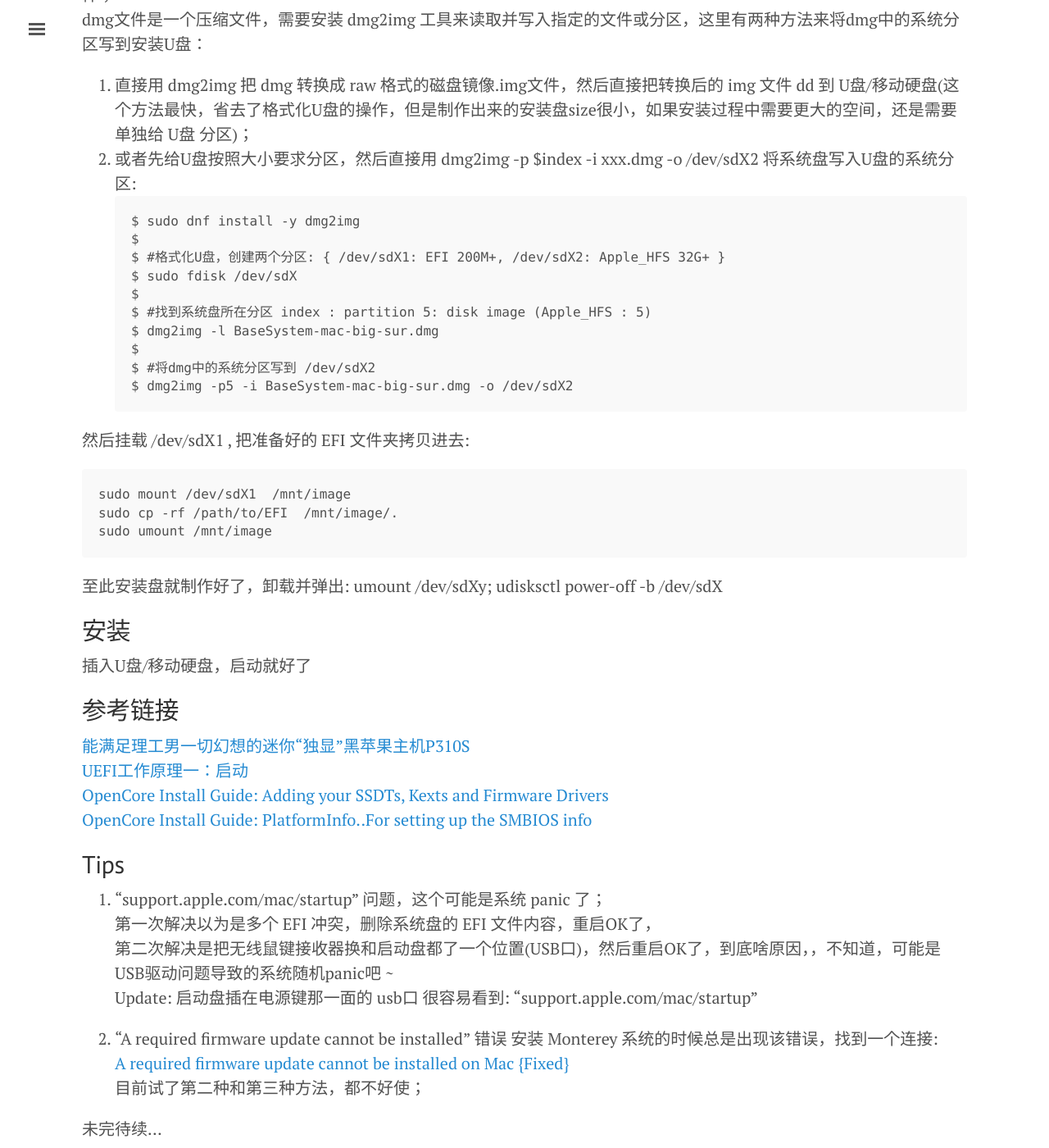
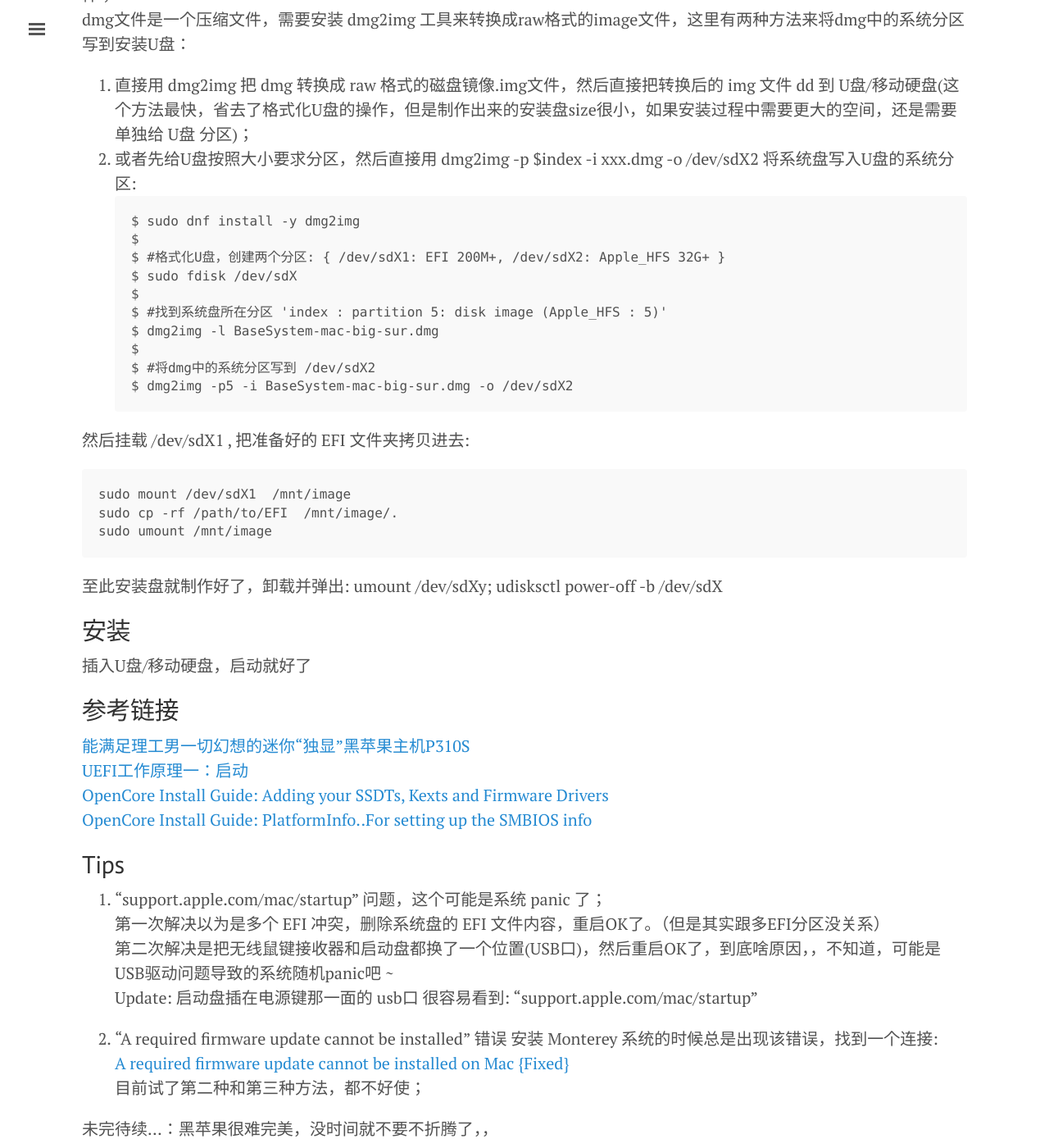
Before and after one commit to tcler/tcler.github.io, a Jekyll site: the page built from _posts/2023-03-04-p310s-hackintosh-experience.md, in a window 1280 px wide and 1400 px high, scrolled down 1050 px. Shown: the whole window at 82% size. Built offline with Jekyll 4.4.1, drawn with Linux system fonts in a browser that asks for light colours.

Commit message:
Update 2023-03-04-p310s-hackintosh-experience.md

````diff
--- a/_posts/2023-03-04-p310s-hackintosh-experience.md
+++ b/_posts/2023-03-04-p310s-hackintosh-experience.md
@@ -25,7 +25,7 @@ EFI 使用阿汤哥分享的现成，但是WIFI网卡不一样，自己摸索添
 很多介绍的文章写的比较复杂，补习了一下 UEFI 的知识后，发现其实安装盘就只需要两个分区：一个EFI分区 和一个 macOS 安装盘分区，
 两个分区顺序没有要求，但是一般操作是 EFI 放在最前面。
 U盘准备好后，就是下载 macOS 安装镜像 我使用的是 OSX-KVM/fetch-macOS-v2.py 工具，下载到的一般是 dmg 格式的文件；
-dmg文件是一个压缩文件，需要安装 dmg2img 工具来读取并写入指定的文件或分区，这里有两种方法来将dmg中的系统分区写到安装U盘：
+dmg文件是一个压缩文件，需要安装 dmg2img 工具来转换成raw格式的image文件，这里有两种方法来将dmg中的系统分区写到安装U盘：
 1. 直接用 dmg2img 把 dmg 转换成 raw 格式的磁盘镜像.img文件，然后直接把转换后的 img 文件 dd 到 U盘/移动硬盘(这个方法最快，省去了格式化U盘的操作，但是制作出来的安装盘size很小，如果安装过程中需要更大的空间，还是需要单独给 U盘 分区)；
 2. 或者先给U盘按照大小要求分区，然后直接用 dmg2img -p $index -i xxx.dmg -o /dev/sdX2 将系统盘写入U盘的系统分区:
 ```
@@ -34,7 +34,7 @@ $
 $ #格式化U盘，创建两个分区: { /dev/sdX1: EFI 200M+, /dev/sdX2: Apple_HFS 32G+ }
 $ sudo fdisk /dev/sdX
 $
-$ #找到系统盘所在分区 index : partition 5: disk image (Apple_HFS : 5)
+$ #找到系统盘所在分区 'index : partition 5: disk image (Apple_HFS : 5)'
 $ dmg2img -l BaseSystem-mac-big-sur.dmg
 $
 $ #将dmg中的系统分区写到 /dev/sdX2
@@ -62,8 +62,8 @@ sudo umount /mnt/image
 
 ## Tips
 1. "support.apple.com/mac/startup" 问题，这个可能是系统 panic 了；
-   第一次解决以为是多个 EFI 冲突，删除系统盘的 EFI 文件内容，重启OK了，
-   第二次解决是把无线鼠键接收器换和启动盘都了一个位置(USB口)，然后重启OK了，到底啥原因，，不知道，可能是USB驱动问题导致的系统随机panic吧 ~
+   第一次解决以为是多个 EFI 冲突，删除系统盘的 EFI 文件内容，重启OK了。（但是其实跟多EFI分区没关系）
+   第二次解决是把无线鼠键接收器和启动盘都换了一个位置(USB口)，然后重启OK了，到底啥原因，，不知道，可能是USB驱动问题导致的系统随机panic吧 ~
    Update: 启动盘插在电源键那一面的 usb口 很容易看到: "support.apple.com/mac/startup"
 
 2. "A required firmware update cannot be installed" 错误
@@ -71,4 +71,4 @@ sudo umount /mnt/image
    [A required firmware update cannot be installed on Mac {Fixed}](https://www.droidwin.com/a-required-firmware-update-cannot-be-installed-on-mac-fixed/)
    目前试了第二种和第三种方法，都不好使；
 
-未完待续...
+未完待续...：黑苹果很难完美，没时间就不要不折腾了，，
````
